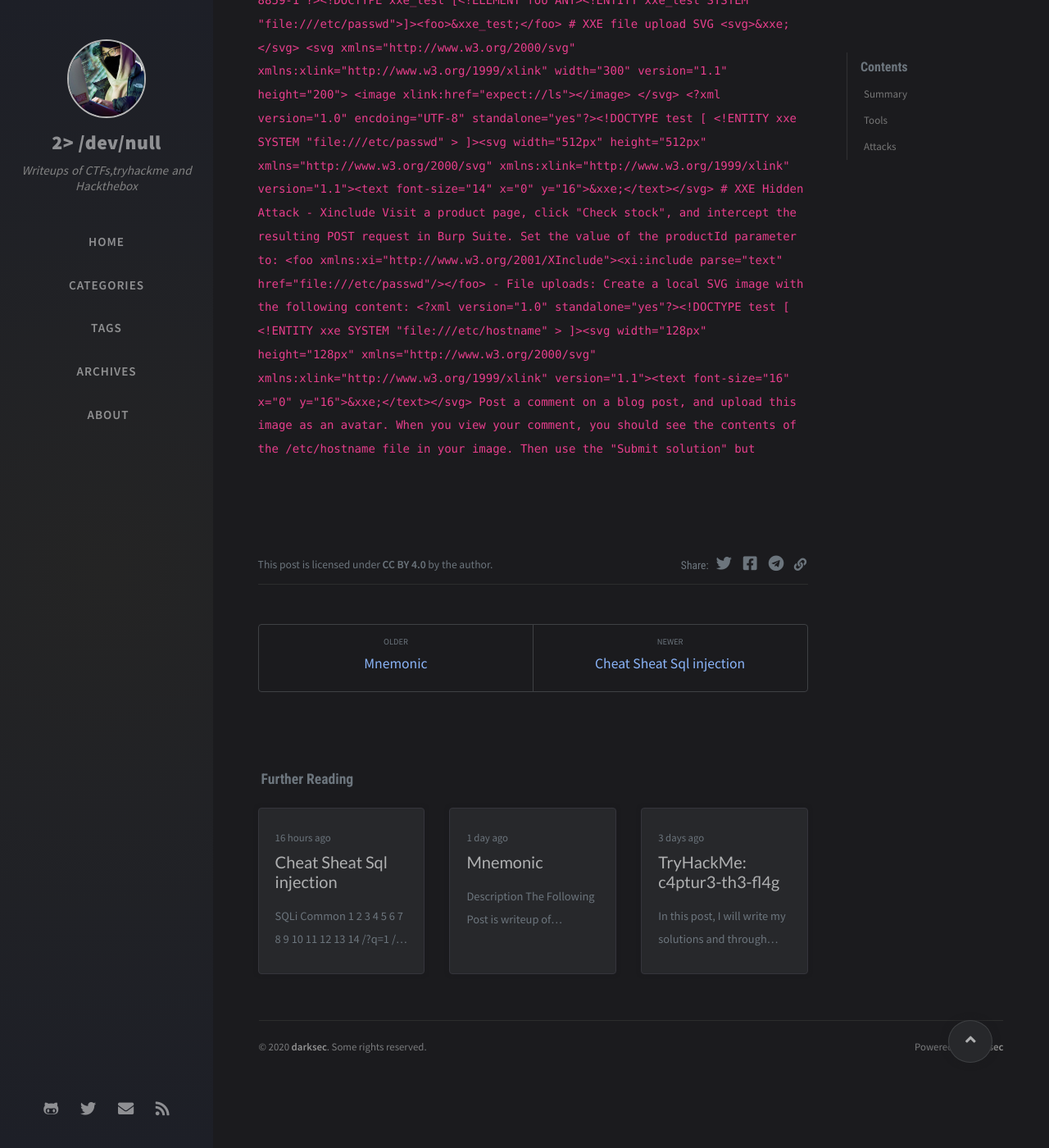
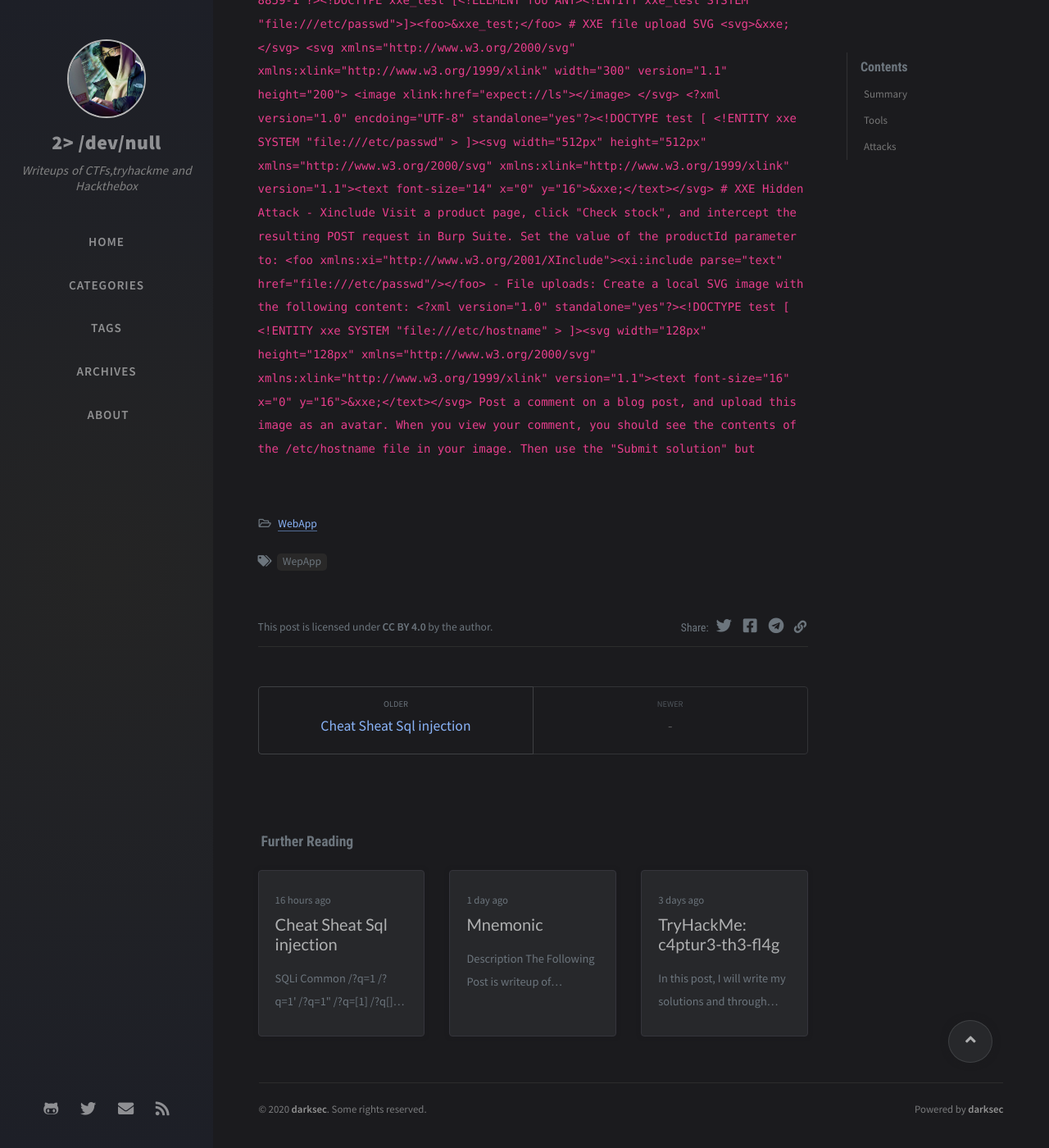
Before and after one commit to darksec1337/darksec1337.github.io, a Jekyll site: the page built from _posts/2020-12-20-XXE.md, in a window 1280 px wide and 1400 px high, scrolled down 2604 px. Shown: the whole window at 82% size. Built offline with Jekyll 4.4.1, drawn with Linux system fonts in a browser that asks for light colours; nearby versions of some CDN libraries; comment, search, counter and statistics services are not loaded; some of the changed lines change nothing that is shown; some of the changed text lies outside the part shown.

Commit message:
Update 2020-12-20-XXE.md

```diff
--- a/_posts/2020-12-20-XXE.md
+++ b/_posts/2020-12-20-XXE.md
@@ -1,3 +1,11 @@
+---
+layout: post
+title: Cheat Sheat XXE injection
+date: 2020-12-20 00:00:00 +5:30
+categories: [WebApp]
+tags: [WepApp] # add tag
+---
+
 # XXE
 
 ## Summary
```
